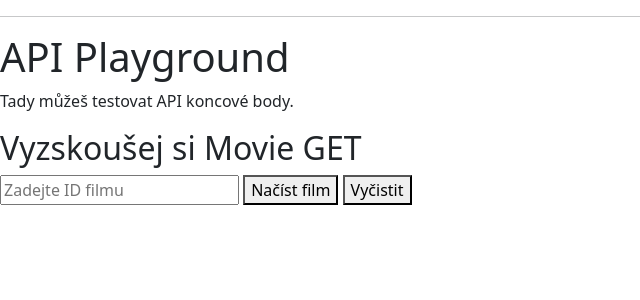
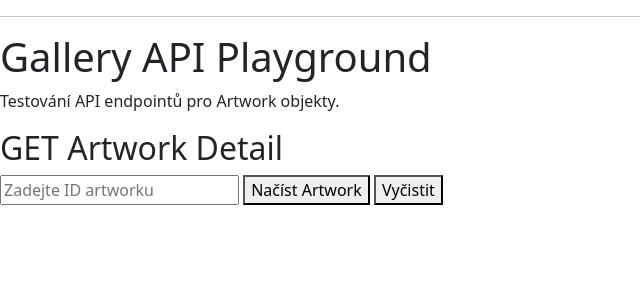
Before and after one commit to gyarab/2025_wt_prj_slezak, a Django app: template prj/app/templates/api_playground.html in a window 1280 px wide. Shown: the part 56-356 px from the top of the page, without its empty margins (0-640 px from the left). Run offline with Django 5.2, Linux system fonts and the light colour scheme; the template is opened without the code that fills it, so the values that code supplies are empty.

Commit message:
Update API Playground for Artwork endpoint

```diff
--- a/prj/app/templates/api_playground.html
+++ b/prj/app/templates/api_playground.html
@@ -1,39 +1,63 @@
-<html>
 {% extends "base.html" %}
 {% load static %}
+
 {% block content %}
-<h1 class="page-title">API Playground</h1>
 
-<p class="muted">Tady můžeš testovat API koncové body.</p>
+<h1 class="page-title">Gallery API Playground</h1>
+
+<p class="muted">
+    Testování API endpointů pro Artwork objekty.
+</p>
 
 <div class="api-test">
-    <h2>Vyzskoušej si Movie GET</h2>
-    <input type="number" id="movieIdInput" placeholder="Zadejte ID filmu">
-    <button id="fetchMovieButton" onclick="fetchMovie()">Načíst film</button>
-    <button id="resetButton" onclick="resetOutput()">Vyčistit</button>
-    <pre id="movieResponse" class="response"></pre>
+
+    <h2>GET Artwork Detail</h2>
+
+    <input
+        type="number"
+        id="artworkIdInput"
+        placeholder="Zadejte ID artworku"
+    >
+
+    <button onclick="fetchArtwork()">
+        Načíst Artwork
+    </button>
+
+    <button onclick="resetOutput()">
+        Vyčistit
+    </button>
+
+    <pre id="apiResponse" class="response"></pre>
+
 </div>
 
 <script>
+
     function resetOutput() {
-        document.getElementById('movieResponse').textContent = '';
+        document.getElementById("apiResponse").textContent = "";
     }
 
-    function fetchMovie() {
-        const movieId = document.getElementById('movieIdInput').value;
-        fetch(`/api/movie/${movieId}`)
+    function fetchArtwork() {
+
+        const artworkId =
+            document.getElementById("artworkIdInput").value;
+
+        fetch(`/api/artwork/${artworkId}`)
             .then(response => response.json())
             .then(data => {
-                document.getElementById('movieResponse').textContent = JSON.stringify(data, null, 2);
+
+                document.getElementById("apiResponse").textContent =
+                    JSON.stringify(data, null, 2);
+
             })
             .catch(error => {
-                document.getElementById('movieResponse').textContent = 'Error: ' + error;
+
+                document.getElementById("apiResponse").textContent =
+                    "Error: " + error;
+
             });
-        console.log("Fetch called");
     }
-    console.log("API Playground loaded");
+
 </script>
 
 {% endblock %}
-
-</html>
```
